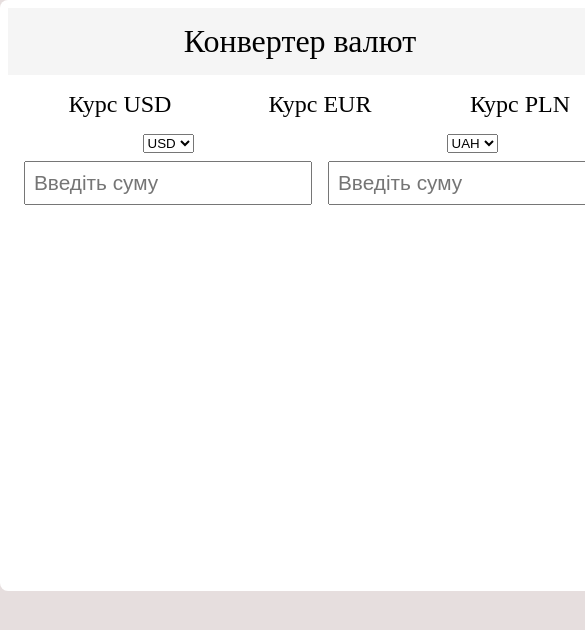
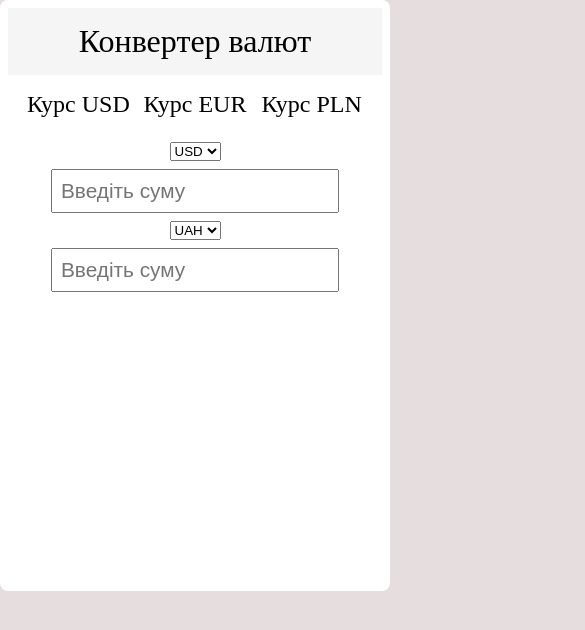
Before and after one commit to FideltheAleXX/currency-converte-js, a plain HTML site: page index.html in a window 390 px wide. Shown: the top 630 px of the page, 585 px wide, since content can reach past the window. Drawn offline with Linux system fonts and the light colour scheme; no server answers.

Commit message:
correct inputs

```diff
--- a/index.html
+++ b/index.html
@@ -6,7 +6,7 @@
       name="viewport"
       content="width=device-width, initial-scale=1, shrink-to-fit=no"
     />
-    <link rel="stylesheet" href="/style.css" />
+    <link rel="stylesheet" href="./style.css" />
     <title>Конвертер валют на JavaScript</title>
   </head>
   <body>
--- a/style.css
+++ b/style.css
@@ -11,10 +11,11 @@ body {
 .container {
   display: flex;
   flex-direction: column;
-  border-radius: 8px;
-  width: 600px;
+  border-radius: 0.5rem;
+  max-width: 600px;
+  width: 100%;
   height: 70vh;
-  padding: 8px;
+  padding: 0.5rem;
   background-color: white;
 }
 
@@ -23,14 +24,19 @@ body {
   font-size: 2rem;
   background-color: #f5f5f5;
   margin: 0;
-  padding: 8px;
+  padding: 0.5rem;
   text-align: center;
+}
+
+.content {
+  display: flex;
+  flex-direction: column;
 }
 
 .content-block-one {
   display: grid;
   grid-template-columns: repeat(3, 1fr);
-  gap: 8px;
+  gap: 0.5rem;
   margin: 16px;
   font-size: 1.5rem;
   text-align: center;
@@ -46,20 +52,20 @@ body {
 
 .content-block-two {
   display: grid;
-  grid-template-columns: 1fr 1fr;
-  margin: 8px;
+  grid-template-columns: minmax(0, 1fr) minmax(0, 1fr);
+  margin: 0.5rem;
   place-items: center;
 }
 
 input {
-  padding: 8px;
-  margin: 8px;
+  padding: 0.5rem;
+  margin: 0.5rem;
   font-size: 1.3rem;
 }
 
 #currency {
-  padding: 8px 24px;
-  margin: 8px;
+  padding: 0.5rem 24px;
+  margin: 0.5rem;
   font-size: 1.1rem;
   letter-spacing: 0.2em;
 }
@@ -67,3 +73,9 @@ input {
 .block-two__currency {
   text-align: center;
 }
+
+@media (max-width: 599px) {
+  .content-block-two {
+    grid-template-columns: 1fr;
+  }
+}
```
